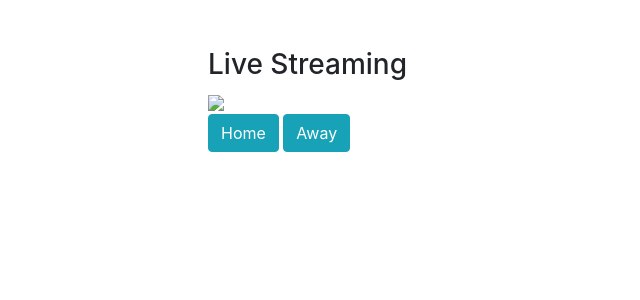
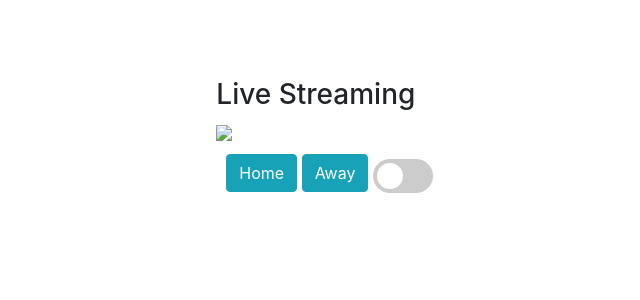
Before and after one commit to Himnish/HackIllinois22-UrbanHawx-FaceRec, a Python web app: template flask/templates/index.html in a window 1280 px wide. Shown: the top 300 px of the page, without its empty margins (67-707 px from the left). Run offline with Jinja, Linux system fonts and the light colour scheme; the template is opened without the code that fills it, so the values that code supplies are empty.

Commit message:
toggle css

```diff
--- a/flask/app.py
+++ b/flask/app.py
@@ -9,6 +9,7 @@ camera = cv2.VideoCapture(0)
 def gen_frames():
     while True:
         success, frame = camera.read()  # read the camera frame
+        frame = cv2.flip(frame, 1)
         if not success:
             break
         else:
--- a/flask/static/styles.css
+++ b/flask/static/styles.css
@@ -6,22 +6,88 @@ a:link {
   }
 
   /* visited link */
-  a:visited {
+a:visited {
     color: white;
     text-decoration: none;
     background-color: none;
   }
 
   /* mouse over link */
-  a:hover {
+a:hover {
     color: white;
     text-decoration: none;
     background-color: none;
   }
 
   /* selected link */
-  a:active {
+a:active {
     color: white;
     text-decoration: none;
     background-color: none;
   }
+div {
+    padding-top: 10px;
+    padding-left: 10px;
+  }
+/* The switch - the box around the slider */
+.switch {
+  position: relative;
+  display: inline-block;
+  width: 60px;
+  height: 34px;
+}
+
+/* Hide default HTML checkbox */
+.switch input {
+  opacity: 0;
+  width: 0;
+  height: 0;
+}
+
+/* The slider */
+.slider {
+  position: absolute;
+  cursor: pointer;
+  top: 0;
+  left: 0;
+  right: 0;
+  bottom: 0;
+  background-color: #ccc;
+  -webkit-transition: .4s;
+  transition: .4s;
+}
+
+.slider:before {
+  position: absolute;
+  content: "";
+  height: 26px;
+  width: 26px;
+  left: 4px;
+  bottom: 4px;
+  background-color: white;
+  -webkit-transition: .4s;
+  transition: .4s;
+}
+
+input:checked + .slider {
+  background-color: #2196F3;
+}
+
+input:focus + .slider {
+  box-shadow: 0 0 1px #2196F3;
+}
+
+input:checked + .slider:before {
+  -webkit-transform: translateX(26px);
+  -ms-transform: translateX(26px);
+  transform: translateX(26px);
+}
+
+/* Rounded sliders */
+.slider.round {
+  border-radius: 34px;
+}
+
+.slider.round:before {
+  border-radius: 50%;
+}
--- a/flask/templates/away.html
+++ b/flask/templates/away.html
@@ -29,7 +29,7 @@
         <div class="col-lg-8  offset-lg-2">
                 <h4 class="mt-5">Live Streaming</h4>
                 <img src="{{ url_for('video_feed') }}" width="100%">
-                <div>
+                <div >
                     <button type="button" class="btn btn-info"><a href="home">Home</a></button>
                 </div>
         </div>
--- a/flask/templates/index.html
+++ b/flask/templates/index.html
@@ -27,6 +27,10 @@
                 <div>
                     <button type="button" class="btn btn-info"><a href="home">Home</a></button>
                     <button type="button" class="btn btn-info"><a href="away">Away</a></button>
+                    <label class="switch">
+                        <input type="checkbox">
+                        <span class="slider round"></span>
+                    </label>
                 </div>
             </div>
         </div>
```
